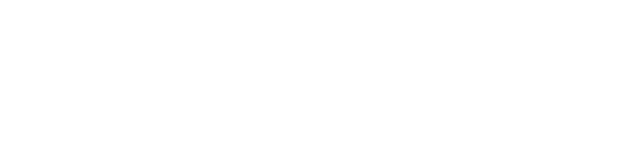
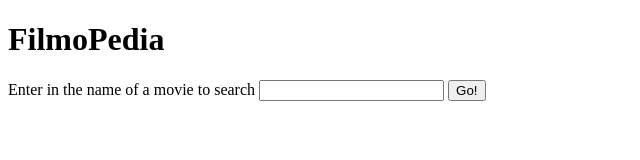
Before and after one commit to Renniesb/filmopedia, a plain HTML site: page index.html in a window 1280 px wide. Shown: the whole page, without its empty margins (0-640 px from the left). Drawn offline with nearby package versions, Linux system fonts and the light colour scheme.

Commit message:
modify structure of html to fit the filmopedia page structure

```diff
--- a/index.html
+++ b/index.html
@@ -7,7 +7,23 @@
     <link href="style.css" rel="stylesheet" type="text/css" />
   </head>
   <body>
+    <div class="container">
+        <h1>FilmoPedia</h1>
 
+        <form id="js-form">
+            <label for="search-term">Enter in the name of a movie to search</label>
+            <input type="text" name="search-term" id="js-search-term" required>
+
+            <!-- <label for="max-results">Maximum results to return</label>
+            <input type="number" name="max-results" id="js-max-results" value="10"> -->
+
+            <input type="submit" value="Go!">
+        </form>
+
+        <div id='results'></div>
+
+        <p id="js-error-message" class="error-message"></p>
+    </div>
     <script src="https://code.jquery.com/jquery-3.3.1.js" integrity="sha256-2Kok7MbOyxpgUVvAk/HJ2jigOSYS2auK4Pfzbm7uH60=" crossorigin="anonymous"></script>
     <script src="script.js"></script>
   </body>
```
